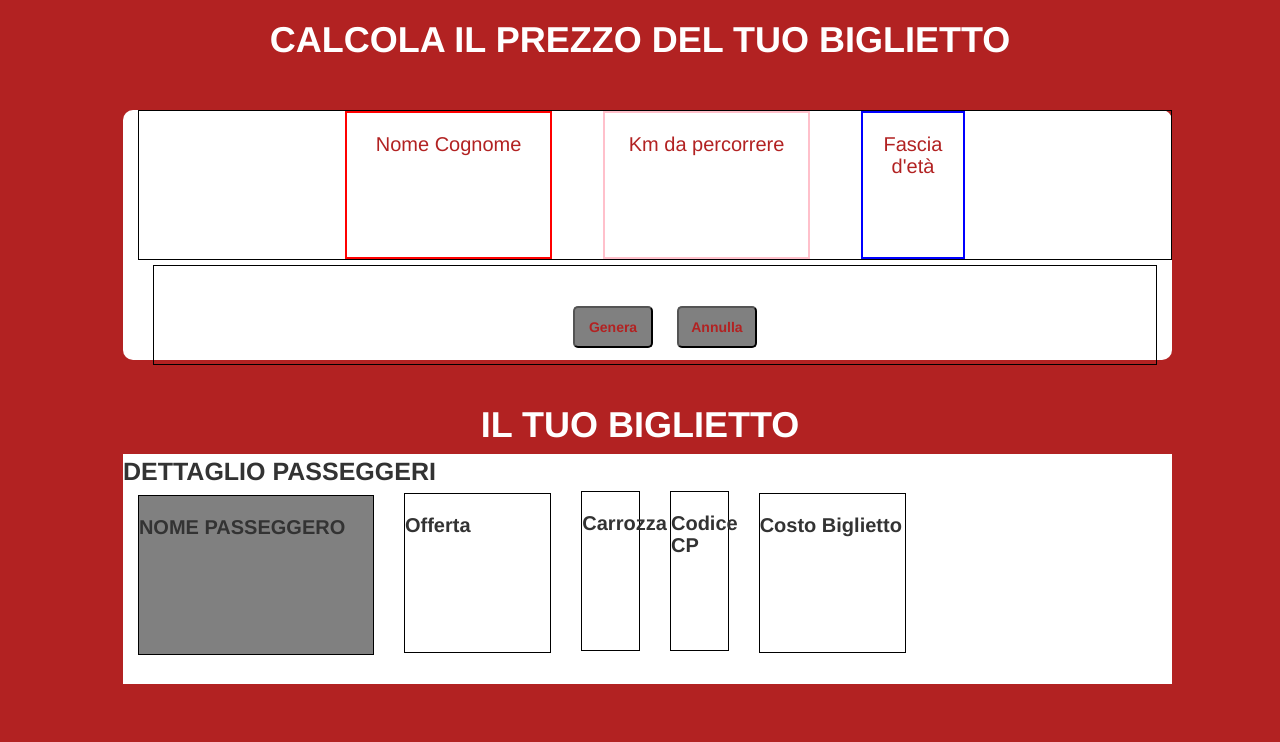
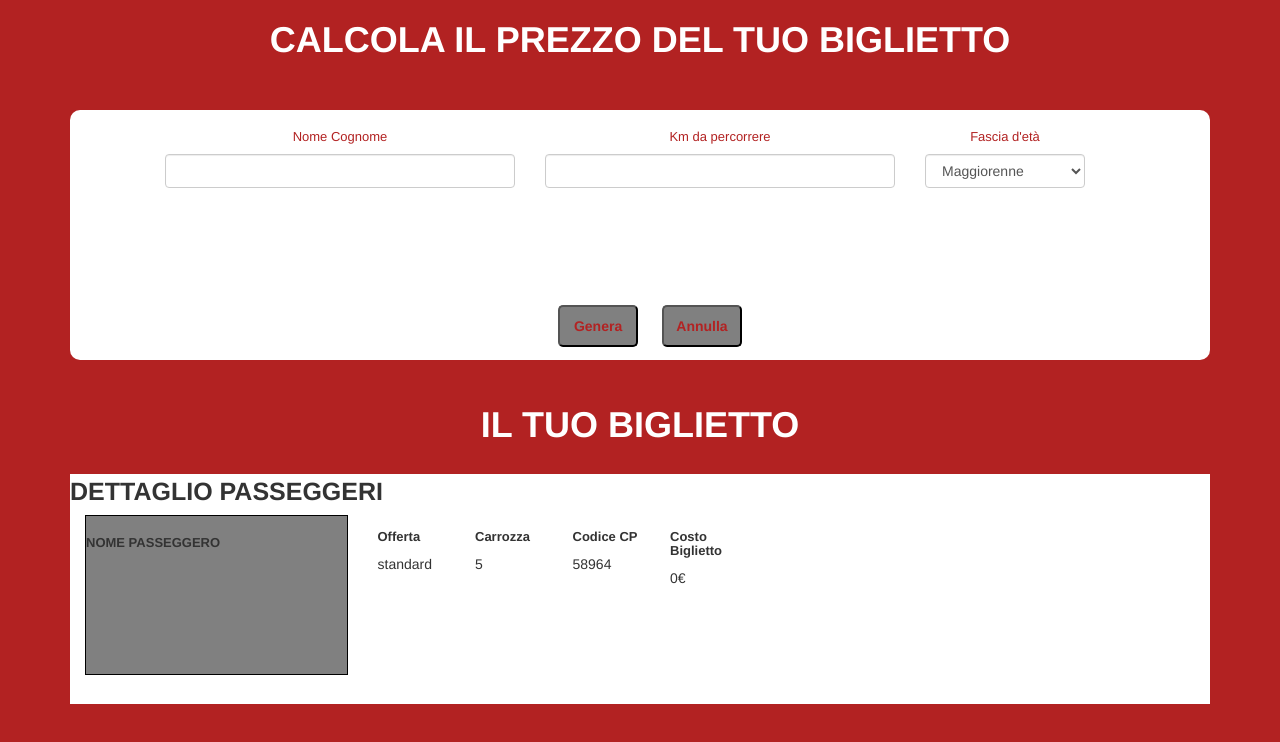
Before and after one commit to racheleterzoli/js-biglietto-treno-form, a plain HTML site: page index.html in a window 1280 px wide. Both pictures are taken after a click on the button "Genera". Drawn offline with nearby package versions, Linux system fonts and the light colour scheme.

Commit message:
fine esercizio

```diff
--- a/index.html
+++ b/index.html
@@ -20,45 +20,52 @@
   <header>
 
     <div class="titolo">
-      <h1> <strong>CALCOLA IL PREZZO DEL TUO BIGLIETTO</strong>  </h1>
+      <h1><strong>CALCOLA IL PREZZO DEL TUO BIGLIETTO</strong></h1>
     </div>
     <!-- <div id="stampa"></div> -->
   </header>
   <main>
 
-<div class="conteiner">
+    <div class="container">
       <div class="row">
-        <div class="col-lg-offset-1 col-lg-10">
+        <div class=" col-lg-12"><!--col-lg-offset-1-->
           <div class="riquadrouno">
-      <div class="conteiner">
+            <!--<div class="container">
               <div class="row">
-          <div class="col-lg-12">
-            <div class="prova">
-            <div class="nomecognome testo">
+                <div class="col-lg-12">-->
+                  <div class="prova row">
+                    <div class="nomecognome testo col-lg-offset-1 col-lg-4">
                       <h1>Nome Cognome</h1>
+                      <input type="text" id="nomecognome" class=" form-control">
                     </div>
 
-            <div class="km testo">
+                    <div class="km testo  col-lg-4" >
                       <h1>Km da percorrere</h1>
+                      <input type="text" id="km" class="form-control">
                     </div>
-            <div class="età testo">
-              <h1>Fascia d'età</h1>
+                    <div class="eta testo  col-lg-2">
+                      <h1>Fascia d'et&agrave;</h1>
+                      <select name="eta" id="eta" class="form-control">
+                        <option value="0">Minorenne</option>
+                        <option value ="18" selected="selected">Maggiorenne</option>
+                        <option value ="66">Over 65</option>
+                      </select>
                     </div>
                   </div>
                   <div class="col-lg-12">
                     <div class="provauno">
-                <button class="bottone" type="button" name="button"><strong>Genera</strong></button>
-                <button class="bottone" type="button" name="button"><strong>Annulla</strong></button>
+                      <button class="bottone" type="button" name="button" onclick="calcolabiglietto()"><strong>Genera</strong></button>
+                      <button class="bottone" type="button" name="button" onclick="azzeraivalori()"><strong>Annulla</strong></button>
                     </div>
 
                   </div>
 
-          </div>
+                <!--</div>
 
 
               </div>
 
-      </div>
+            </div>-->
           </div>
 
         </div>
@@ -68,40 +75,55 @@
     <div class="titolo giu">
       <h1> <strong>IL TUO BIGLIETTO</strong>  </h1>
     </div>
-    <div class="conteiner">
+    <div class="container" >
       <div class="row">
-        <div class="col-lg-offset-1 col-lg-10">
+        <div class="col-lg-12">
           <div class="riquadrodue">
             <span id="biglietto"><strong>DETTAGLIO PASSEGGERI </strong></span>
-            <div class="conteiner">
+            <div class="container">
               <div class="row">
                 <div class="col-lg-3">
                   <div class="datipasseggero testo">
                     <h1><strong>NOME PASSEGGERO</strong></h1>
+                    <p id="stampanome">
+
+                    </p>
                   </div>
 
                 </div>
-              <div class="col-lg-2">
+                <div class="col-lg-1">
                   <div class="offerta testo">
                     <h1><strong>Offerta</strong></h1>
+                    <div id="stampaofferta">
+
+                    </div>
                   </div>
 
                 </div>
                 <div class="col-lg-1">
                   <div class="carrozza testo">
                     <h1><strong>Carrozza</strong></h1>
+                    <div id="stampacarrozza">
+
+                    </div>
                   </div>
 
                 </div>
                 <div class="col-lg-1">
                   <div class="codice testo">
                     <h1><strong>Codice CP</strong></h1>
+                    <div id="stampacodice">
+
+                    </div>
                   </div>
 
                 </div>
-        <div class="col-lg-2">
+                <div class="col-lg-1">
                   <div class="costo testo">
                     <h1><strong>Costo Biglietto</strong></h1>
+                    <div id="stampacosto">
+
+                    </div>
                   </div>
 
                 </div>
--- a/main.js
+++ b/main.js
@@ -1,19 +1,14 @@
-// finestra introduttiva
-// alert("Buongiorno e benvenuti in TreniTreni, le farò qualche domanda per calcolare il prezzo del suo biglietto. In base al suo chilometraggio e  alla sua età avrà il suo prezzo personalizzato. La ringrazio per averci scelti. Prema ok per continuare ");
+function calcolabiglietto(){
 // creare variabile nome e cognome
-var identity;
+var identity = document.getElementById("nomecognome").value;
+document.getElementById('stampanome').innerHTML = identity;
 // creare variabile km
-var km;
+var km = document.getElementById("km").value;
 // creare variabile età
-var age;
+var age = document.getElementById("eta").value;
 // creare variabile costo km senza sconto
 var costoperkm;
-// chiedere il nome e il cognome
-// identity = prompt("Inserisca nome e cognome per favore.");
-// chiedere il kilometraggio
-// km = prompt ("inserire il numero di chilometri che vuole fare");
-// chiedere l'età
-// age = prompt ("inserisca la sua età per favore");
+var nomeofferta = "standard";
 // moltiplicare il numero di km x 0.21 euro
 costoperkm = (km * 0.21);
 // controllare eta se maggiore di 65 o minore di 18
@@ -22,12 +17,26 @@ costoperkm = (km * 0.21);
 // se maggiore di 65 applicare uno sconto del 40
 if (age < 18) {
   costoperkm = (costoperkm - ((costoperkm * 20)/100));
-  document.getElementById('password').innerHTML = 'Gentilissimo/a '+ identity + ' il costo del tuo biglietto è :' + costoperkm + ' euro in quanto abbiamo applicato lo sconto del 20 per cento considerando che lei è under 18';
+  nomeofferta = "Biglietto Ridotto";
 }
 else if (age > 65){
     costoperkm = (costoperkm - ((costoperkm * 40)/100));
-    document.getElementById('password').innerHTML = 'Gentilissimo/a '+ identity + ' il costo del tuo biglietto è :' + costoperkm + ' euro in quanto abbiamo applicato lo sconto del 40 per cento considerando che lei è over 65';
+    nomeofferta = "Biglietto Ridotto";
 }
-else{
-  document.getElementById('password').innerHTML = 'Gentilissimo/a '+ identity + ' il costo del tuo biglietto è :' + costoperkm + ' euro, non abbiamo applicato nessuno sconto, in quanto non rientra in nessuna categoria per gli sconti';
+document.getElementById('stampacosto').innerHTML = Math.floor(costoperkm) + "&euro;";
+document.getElementById('stampaofferta').innerHTML = nomeofferta;
+document.getElementById('stampacodice').innerHTML = "58964";
+document.getElementById('stampacarrozza').innerHTML = "5";
+document.getElementsByClassName("riquadrodue")[0].style.display = "block";
 }
+function azzeraivalori(){
+  document.getElementsByClassName("riquadrodue")[0].style.display = "none";
+  document.getElementById('stampacosto').innerHTML = "";
+  document.getElementById('stampaofferta').innerHTML = "";
+  document.getElementById('stampacodice').innerHTML = "";
+  document.getElementById('stampacarrozza').innerHTML = ""
+  document.getElementById("km").value = "";
+  document.getElementById("eta").value = "18";
+  document.getElementById("nomecognome").value="";
+
+}
--- a/style.css
+++ b/style.css
@@ -1,10 +1,7 @@
 body{
   background-color: #B22222;
 }
-.row {
-  margin-right: -15px;
-  margin-left: 0px;
-}
+
 .titolo{
   text-align: center;
   font-weight: 800;
@@ -24,10 +21,10 @@ body{
 
 .giu{
   padding-top:20px;
-  padding-bottom:
+  padding-bottom:20px;
 }
 .riquadrodue{
-  /* display: none; */
+  display: none;
   margin-top:10px;
   height: 230px;
   width: auto;
@@ -39,71 +36,54 @@ body{
 
 }
 .datipasseggero{
+  border:1px solid black;
   margin-top:2%;
-  border:1px solid black;
   height: 160px;
   background-color: grey;
 }
 .offerta{
   margin-top:2%;
-  border:1px solid black;
   height: 160px;
 }
 .testo h1{
-  font-size: 20px;
+  font-size: 13px;
 }
 .carrozza{
   margin-top:2%;
-  border:1px solid black;
   height: 160px;
 }
 .codice{
   margin-top:2%;
-  border:1px solid black;
+
   height: 160px;
 }
 .costo{
   margin-top:2%;
-  border:1px solid black;
   height: 160px;
 }
 .prova{
   height: 150px;
-  border: 1px solid black;
   width: 100%;
   color: #B22222;
   display: inline-block;
 }
 .provauno{
   height: 100px;
-  border: 1px solid black;
   width: 100%;
   text-align: center;
 }
 .nomecognome{
-  margin-left:20%;
-  margin-right:5%;
   height: 100%;
-  width: 20%;
-  border:2px solid red;
-float: left;
 text-align:center;
 
 }
 
 .km{
-  margin-right:5%;
   height: 100%;
-  width: 20%;
-  border:2px solid pink;
-  float: left;
   text-align:center;
 }
-.età{
+.eta{
   height: 100%;
-  width: 10%;
-  border:2px solid blue;
-  float: left;
   text-align:center;
 }
 .bottone{
```
Lines whose indentation alone changed are shown as unchanged.
